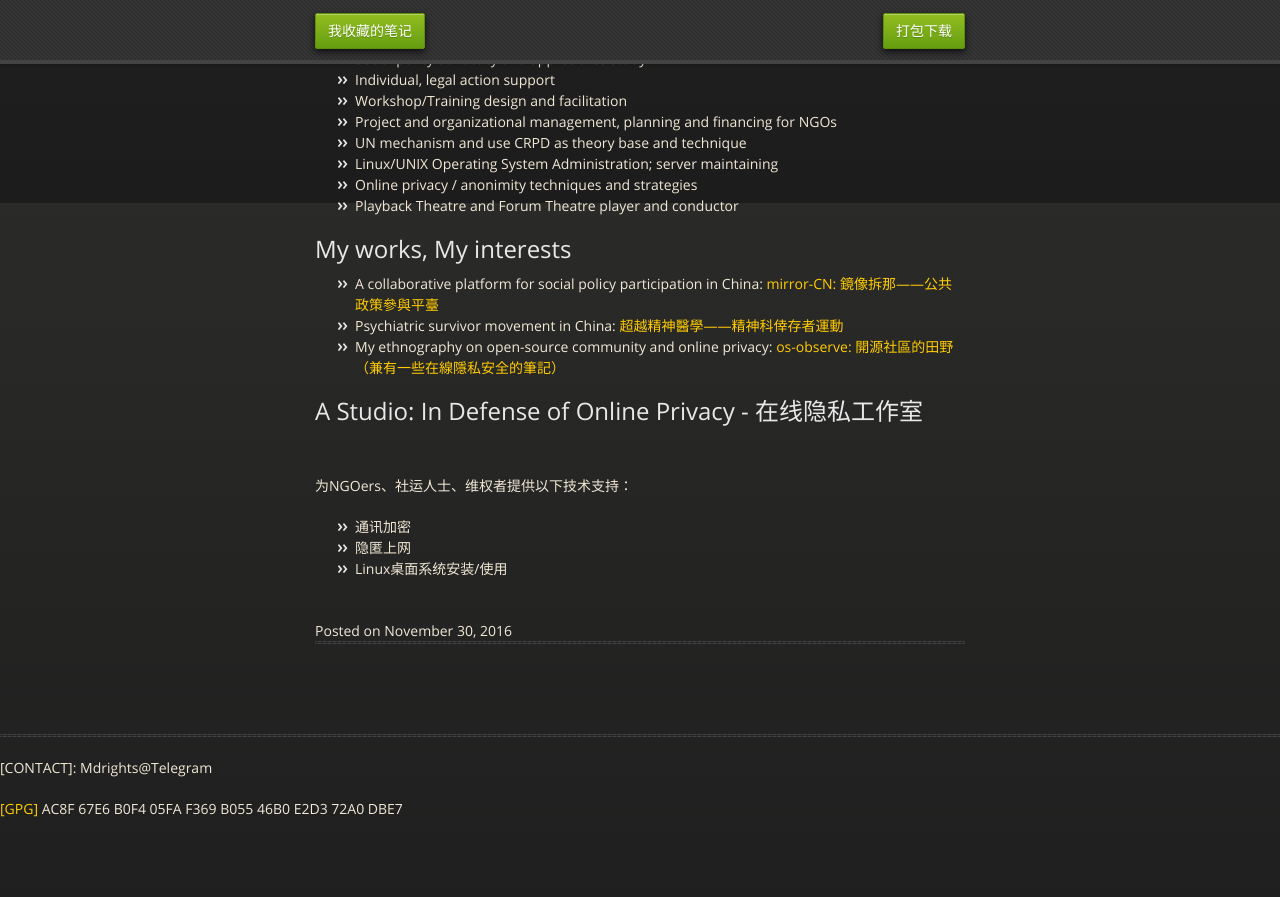
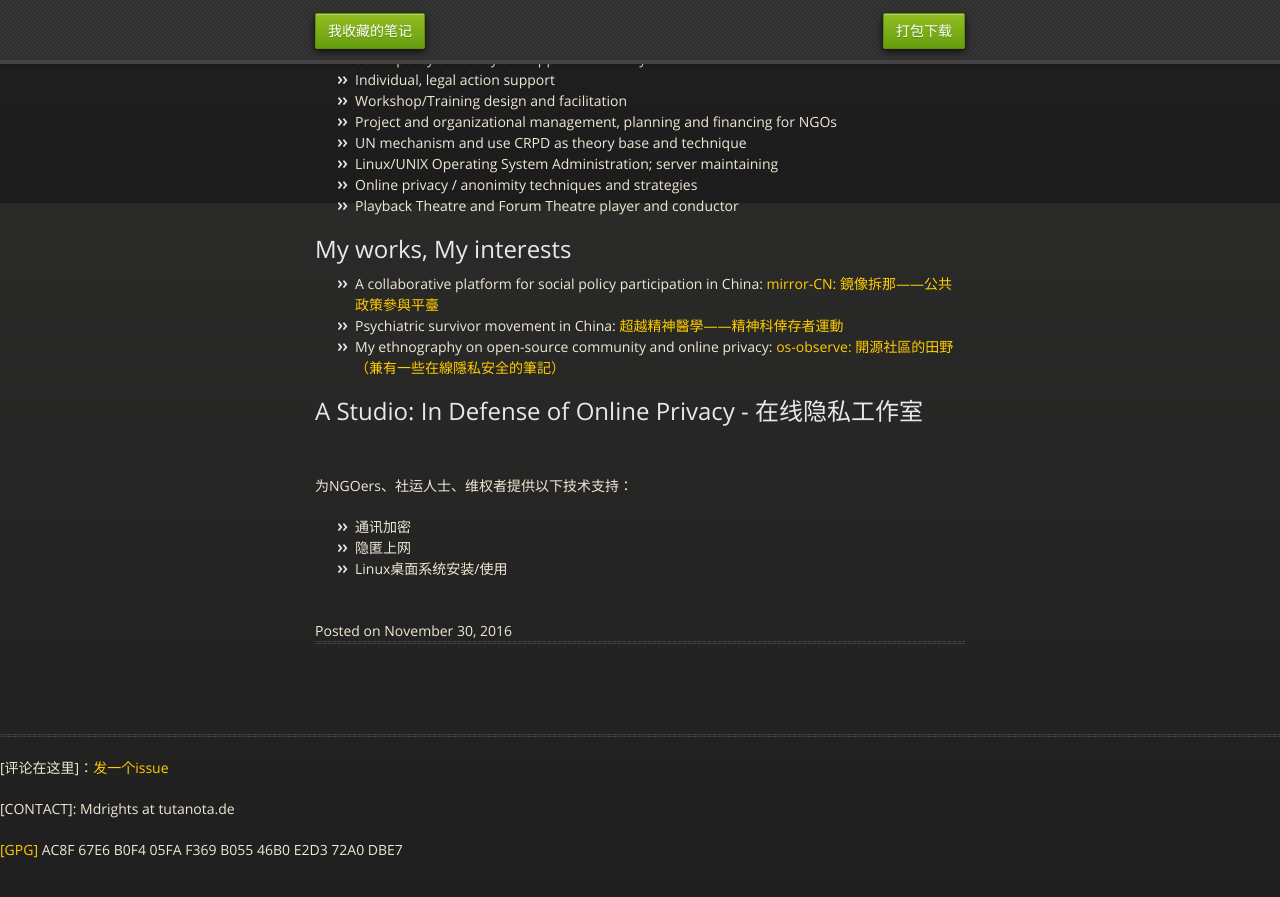
Before and after one commit to mdrights/mdrights.github.io, a Jekyll site: the page built from index.html, in a window 1280 px wide and 900 px high, scrolled down 697 px. Shown: the top 897 px of the window. Built offline with Jekyll 4.4.1, drawn with Linux system fonts in a browser that asks for light colours; before the commit the page ends 1556 px from its top, so only the background shows below that.

Commit message:
update. Add a link for comment.

```diff
--- a/_layouts/default.html
+++ b/_layouts/default.html
@@ -33,7 +33,8 @@
   </body>
   <footer>
 	<hr>
-	<p>[CONTACT]: Mdrights@Telegram</p>
-	<p><a href="{{ site.baseurl }}/MDrights.pgp">[GPG]</a> AC8F 67E6 B0F4 05FA F369  B055 46B0 E2D3 72A0 DBE7</p>
+	<p>[评论在这里]：<a href="https://github.com/mdrights/mdrights.github.io/issues/new">发一个issue</a></p>
+	<p>[CONTACT]: Mdrights at tutanota.de</p>
+	<p><a href="{{ site.baseurl }}/MDrights.asc">[GPG]</a> AC8F 67E6 B0F4 05FA F369  B055 46B0 E2D3 72A0 DBE7</p>
   </footer>
 </html>
```
Also changed, not shown: 2 other files.
